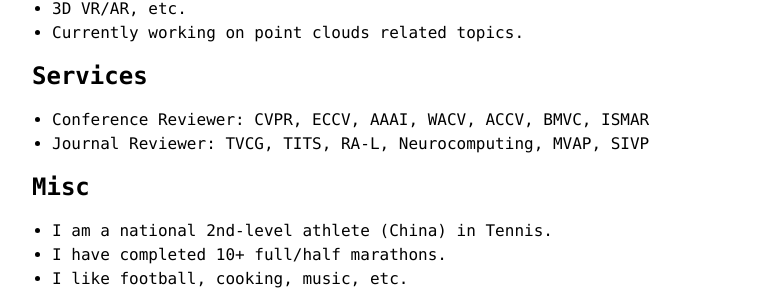
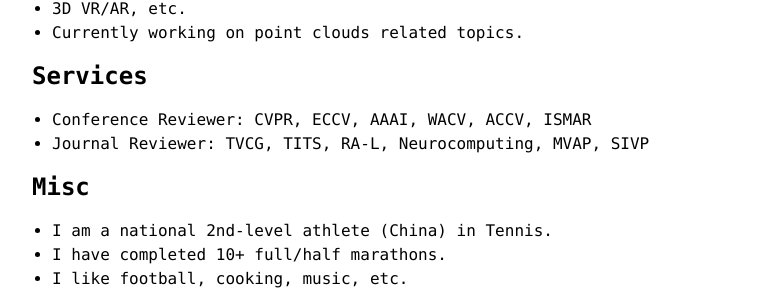
Before and after one commit to ShiQiu0419/ShiQiu0419.github.io, a Jekyll site: the page built from index.md, in a window 1280 px wide and 900 px high, scrolled down 1669 px. Shown: the part 150-453 px from the top of the window, without its empty margins (258-1021 px from the left). Built offline with Jekyll 4.4.1, drawn with Linux system fonts in a browser that asks for light colours; our own code applies the rules of GitHub Pages for plain Markdown files.

Commit message:
Update index.md

```diff
--- a/index.md
+++ b/index.md
@@ -74,7 +74,7 @@
 * Currently working on point clouds related topics.
 
 ## Services
-* Conference Reviewer: CVPR, ECCV, AAAI, WACV, ACCV, BMVC, ISMAR
+* Conference Reviewer: CVPR, ECCV, AAAI, WACV, ACCV, ISMAR
 * Journal Reviewer: TVCG, TITS, RA-L, Neurocomputing, MVAP, SIVP
 
 ## Misc
```
